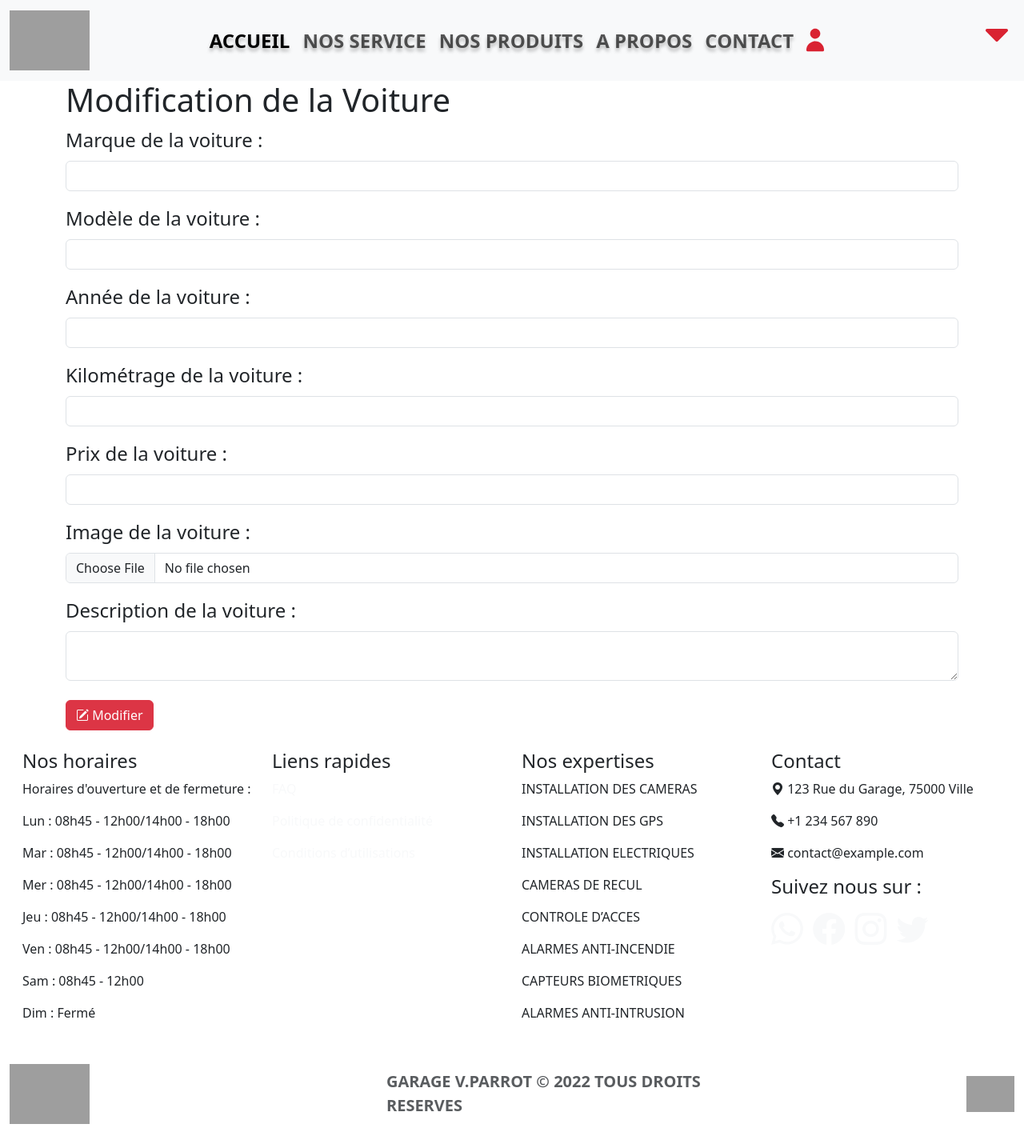
After one commit to huipfe/ECF_Garage_Heroku, a PHP site: page /ECF_Garage/templates/Modifier.html.php in a window 1280 px wide. The commit adds this page. Shown: the whole page at 80% size. Run offline with PHP 8.4, Linux system fonts and the light colour scheme; the template is opened without the code that fills it, so the values that code supplies are empty; grey boxes are pictures that could not be loaded.

Commit message:
🐛 FIX: 👌 IMPROVE: Modification work

```diff
--- a/src/Controllers/DetailsController.php
+++ b/src/Controllers/DetailsController.php
@@ -6,6 +6,12 @@ use App\Models\CarsDetailsModel;
 
 class DetailsController extends Controller
 {
+
+    /**
+     * Cette méthode me permettra d'afficher les détails d'une voiture
+     * Affiche les détails d'une voiture
+     * @return void
+     */
     public function index($id)
     {
         // Exemple de récupération des valeurs depuis une source de données fictive
--- a/src/Core/Form.php
+++ b/src/Core/Form.php
@@ -64,7 +64,7 @@ class Form
                 // Si jamais c'est pas un attribut courts, ou si sa valeur est false
             } else {
                 // On ajoute attribut = 'valeur'
-                $str .= " $attribut='$valeur'";
+                $str .= " $attribut=\"$valeur\"";
             }
         }
 
@@ -197,7 +197,7 @@ class Form
         // On boucle sur les options
 
         foreach ($options as $valeur => $texte) {
-            $this->formCode .= "<option value='$valeur'>$texte</option>";
+            $this->formCode .= "<option value=\"$valeur\">$texte</option>";
         }
 
         // On ferme le select
--- a/src/Models/Model.php
+++ b/src/Models/Model.php
@@ -126,7 +126,7 @@ class Model extends Db
         foreach ($this as $champ => $valeur) {
             // UPDATE page_d_accueil set HomepageModel image = ?, temoignage = ?, actif = ? WHERE id = ?
             if ($champ !== null && $champ != "db" && $champ != "table" && $champ != "id") {
-                if ($champ === "id_image" && $valeur === null) {
+                if ($champ === "image" && $valeur === null) {
                     continue; // Ignorer la colonne 'id_image' si elle est nulle
                 }
                 $champs[] = "$champ = ?";
--- /dev/null
+++ b/src/Views/templates/Modifier.html.php
@@ -0,0 +1,98 @@
+<?php
+require_once "Header.html.php";
+?>
+
+<!-- <?= $form ?> -->
+
+
+<div class="container">
+    <h1>Modification de la Voiture</h1>
+    <form method="post" enctype="multipart/form-data">
+
+        <div class="mb-3">
+            <label for="marque" class="form-label fs-4">Marque de la voiture :</label>
+            <input
+            type="text"
+            name="marque"
+            id="marque"
+            class="form-control"
+            required>
+        </div>
+
+        <div class="mb-3">
+            <label for="modele" class="form-label fs-4">Modèle de la voiture :</label>
+            <input
+            type="text"
+            name="modele"
+            id="modele"
+            class="form-control"
+            required>
+        </div>
+
+        <div class="mb-3">
+            <label for="annee" class="form-label fs-4">Année de la voiture :</label>
+            <input
+            type="number"
+            name="annee"
+            id="annee"
+            class="form-control"
+            min="1950"
+            max="2025"
+            required>
+        </div>
+
+        <div class="mb-3">
+            <label for="kilometrage" class="form-label fs-4">Kilométrage de la voiture :</label>
+            <input
+            type="number"
+            name="kilometrage"
+            id="kilometrage"
+            class="form-control"
+            min="0"
+            required>
+        </div>
+
+        <div class="mb-3">
+            <label for="prix" class="form-label fs-4">Prix de la voiture :</label>
+            <input
+            type="number"
+            name="prix"
+            id="prix"
+            class="form-control"
+            min="0"
+            required>
+        </div>
+
+        <div class="mb-3">
+            <label for="image" class="form-label fs-4">Image de la voiture :</label>
+            <input
+            type="file"
+            name="image"
+            id="image"
+            class="form-control"
+            required>
+        </div>
+
+        <div class="mb-3">
+            <label for="description" class="form-label fs-4">Description de la voiture :</label>
+            <textarea
+            name="description"
+            id="description"
+            class="form-control"
+            style="font-family: 'Barlow', sans-serif;"
+            required></textarea>
+        </div>
+
+        <button
+        class="btn btn-danger my-2 bi bi-pencil-square"
+        type="submit">
+            Modifier
+        </button>
+
+    </form>
+</div>
+
+
+<?php
+require_once "Footer.html.php";
+?>
--- a/src/Views/templates/Used_cars_listing.html.php
+++ b/src/Views/templates/Used_cars_listing.html.php
@@ -249,7 +249,7 @@ require_once "Header.html.php";
 
             <!-- Creation d'une nouvelle voiture -->
     <?php if(isset($_SESSION['user']) && !empty($_SESSION['user'])): ?>
-        <a href="/ECF_Garage/public/AddCars/ajouter">
+        <a href="/ECF_Garage/public/addCars/ajouter">
             <button
                 class="btn btn-danger my-2 bi bi-plus-circle">
 
```
Also changed, not shown: src/Controllers/ModifierController.php (+98 -0 lines), src/Database/Database.sql (+0 -23 lines), src/Models/CarsDetailsModel.php (+53 -0 lines).
